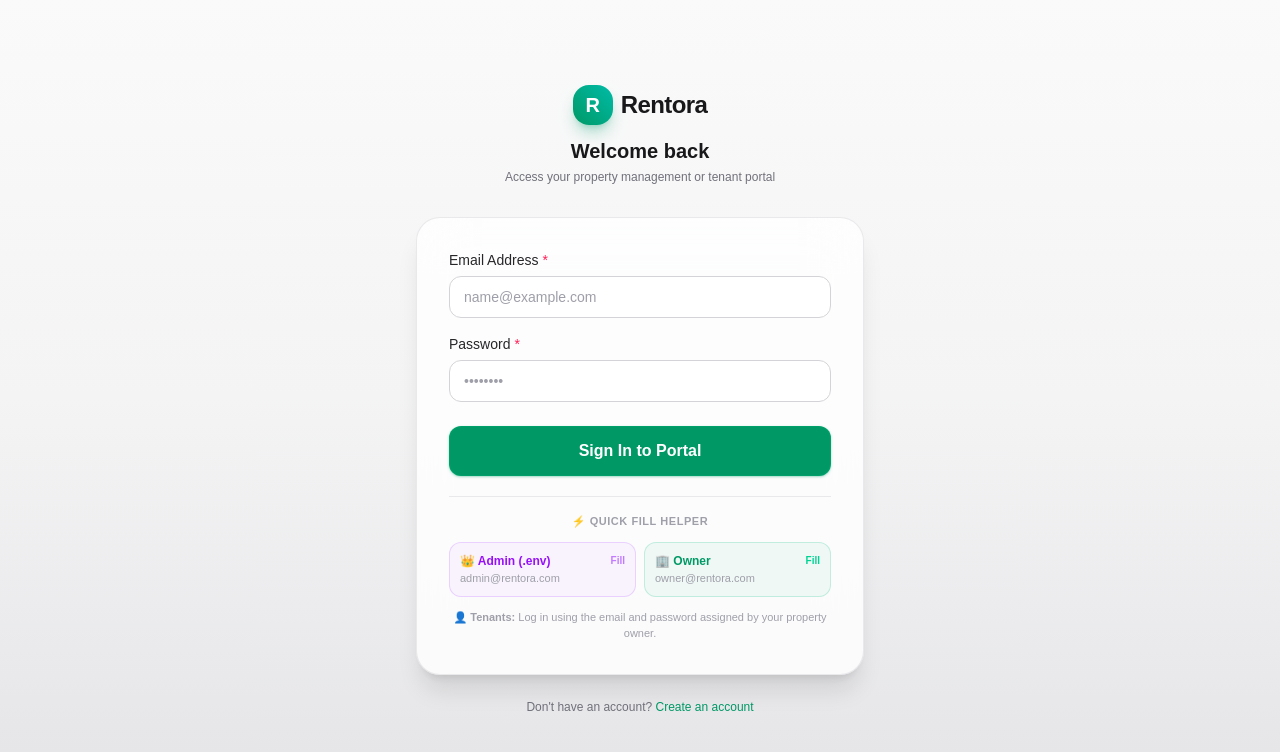
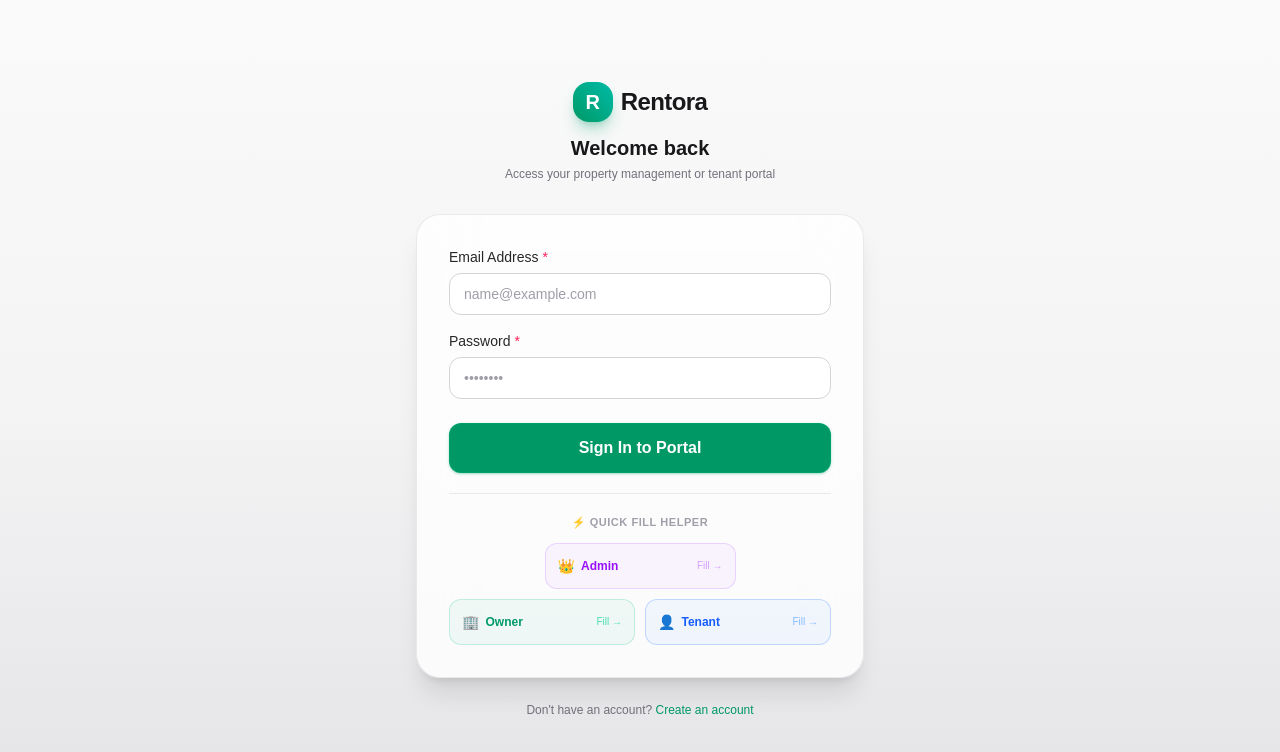
Before and after one commit to Siratul804/Rentora, a Next.js app: page /login in a window 1280 px wide. Shown: the top 752 px of the page. Built offline with nearby package versions, Linux system fonts and the light colour scheme; no server answers.

Commit message:
ui adjustments

```diff
--- a/app/page.js
+++ b/app/page.js
@@ -38,9 +38,7 @@
       {/* Hero Section */}
       <main className="flex-1 flex flex-col items-center justify-center px-6 sm:px-12 py-16 max-w-6xl mx-auto w-full text-center space-y-12">
         <div className="space-y-4 max-w-3xl mx-auto">
-          <div className="inline-flex items-center gap-2 px-3 py-1.5 rounded-full border border-emerald-500/30 bg-emerald-500/10 text-emerald-400 text-xs font-semibold">
-            <span>✨</span> Next-Generation Rental Operations & On-Demand Dispatch
-          </div>
+
           <h1 className="text-4xl sm:text-6xl font-extrabold tracking-tight text-white leading-tight">
             One Platform. <br />
             <span className="bg-gradient-to-r from-emerald-400 via-teal-300 to-sky-400 bg-clip-text text-transparent">
@@ -139,31 +137,6 @@
           </div>
         </div>
 
-        {/* Architecture Visual Diagram */}
-        <div className="w-full p-8 rounded-3xl border border-zinc-800 bg-zinc-900/40 text-left space-y-4">
-          <div className="flex items-center justify-between">
-            <span className="text-xs uppercase tracking-wider font-bold text-zinc-400">
-              System Architecture & Routing Flow
-            </span>
-            <Badge variant="neutral" size="sm">Multi-Tenant RBAC</Badge>
-          </div>
-
-          <div className="p-5 rounded-2xl bg-zinc-950 font-mono text-xs text-zinc-300 overflow-x-auto leading-relaxed border border-zinc-800/80">
-            <pre className="text-emerald-400 font-bold mb-2">                    RENTORA WEB APP</pre>
-            <pre className="text-zinc-500">                          │</pre>
-            <pre className="text-teal-400 font-bold">                       Next.js</pre>
-            <pre className="text-zinc-500">                          │</pre>
-            <pre className="text-zinc-400">          ┌───────────────┼───────────────┐</pre>
-            <pre className="text-zinc-400">          ↓               ↓               ↓</pre>
-            <pre><span className="text-purple-400 font-bold">       /admin</span><span className="text-zinc-500">           </span><span className="text-emerald-400 font-bold">/owner</span><span className="text-zinc-500">          </span><span className="text-blue-400 font-bold">/tenant</span></pre>
-            <pre className="text-zinc-400">          │               │               │</pre>
-            <pre className="text-zinc-400">          └───────────────┼───────────────┘</pre>
-            <pre className="text-zinc-500">                          ↓</pre>
-            <pre className="text-amber-400 font-bold">                     Backend API</pre>
-            <pre className="text-zinc-500">                          ↓</pre>
-            <pre className="text-emerald-500 font-bold">                       MongoDB</pre>
-          </div>
-        </div>
       </main>
 
       {/* Footer */}
--- a/components/forms/LoginForm.jsx
+++ b/components/forms/LoginForm.jsx
@@ -82,43 +82,66 @@
       </form>
 
       {/* Role explanation & helper */}
-      <div className="pt-4 border-t border-zinc-200/80 dark:border-zinc-800 space-y-3">
+      {/* Role explanation & helper */}
+      <div className="pt-5 border-t border-zinc-200/80 dark:border-zinc-800 space-y-3">
         <div className="text-[11px] font-semibold uppercase tracking-wider text-zinc-400 dark:text-zinc-500 text-center">
           ⚡ Quick Fill Helper
         </div>
 
-        <div className="grid grid-cols-1 sm:grid-cols-2 gap-2">
+        <div className="flex flex-col gap-2.5">
+          {/* Admin — centered single */}
+          <div className="flex justify-center">
             <button
               type="button"
               onClick={() => handleQuickFill("admin@rentora.com", "admin123456")}
-            className="p-2.5 rounded-xl border border-purple-500/20 bg-purple-500/5 hover:bg-purple-500/10 text-left transition-colors text-xs"
+              className="group w-full sm:w-1/2 p-3 rounded-xl border border-purple-500/20 bg-purple-500/5 hover:bg-purple-500/10 hover:border-purple-500/40 active:scale-[0.98] text-left transition-all duration-200 text-xs"
             >
-            <div className="font-semibold text-purple-600 dark:text-purple-400 flex items-center justify-between">
-              <span>👑 Admin (.env)</span>
-              <span className="text-[10px] text-purple-400">Fill</span>
+              <div className="font-semibold text-purple-600 dark:text-purple-400 flex items-center justify-between gap-2">
+                <span className="flex items-center gap-1.5">
+                  <span className="text-sm">👑</span>
+                  <span>Admin</span>
+                </span>
+                <span className="text-[10px] font-medium text-purple-400 opacity-70 group-hover:opacity-100 transition-opacity">
+                  Fill →
+                </span>
               </div>
-            <div className="text-[11px] text-zinc-400 truncate mt-0.5">
-              admin@rentora.com
+            </button>
+          </div>
+
+          {/* Owner + Tenant — side by side */}
+          <div className="grid grid-cols-2 gap-2.5">
+            <button
+              type="button"
+              onClick={() => handleQuickFill("23201128@uap-bd.edu", "23201128")}
+              className="group p-3 rounded-xl border border-emerald-500/20 bg-emerald-500/5 hover:bg-emerald-500/10 hover:border-emerald-500/40 active:scale-[0.98] text-left transition-all duration-200 text-xs"
+            >
+              <div className="font-semibold text-emerald-600 dark:text-emerald-400 flex items-center justify-between gap-2">
+                <span className="flex items-center gap-1.5">
+                  <span className="text-sm">🏢</span>
+                  <span>Owner</span>
+                </span>
+                <span className="text-[10px] font-medium text-emerald-400 opacity-70 group-hover:opacity-100 transition-opacity">
+                  Fill →
+                </span>
               </div>
             </button>
 
             <button
               type="button"
-            onClick={() => handleQuickFill("owner@rentora.com", "owner123456")}
-            className="p-2.5 rounded-xl border border-emerald-500/20 bg-emerald-500/5 hover:bg-emerald-500/10 text-left transition-colors text-xs"
+              onClick={() => handleQuickFill("23201111@uap-bd.edu", "23201111")}
+              className="group p-3 rounded-xl border border-blue-500/25 bg-blue-500/5 hover:bg-blue-500/10 hover:border-blue-500/40 active:scale-[0.98] text-left transition-all duration-200 text-xs"
             >
-            <div className="font-semibold text-emerald-600 dark:text-emerald-400 flex items-center justify-between">
-              <span>🏢 Owner</span>
-              <span className="text-[10px] text-emerald-400">Fill</span>
-            </div>
-            <div className="text-[11px] text-zinc-400 truncate mt-0.5">
-              owner@rentora.com
+              <div className="font-semibold text-blue-600 dark:text-blue-400 flex items-center justify-between gap-2">
+                <span className="flex items-center gap-1.5">
+                  <span className="text-sm">👤</span>
+                  <span>Tenant</span>
+                </span>
+                <span className="text-[10px] font-medium text-blue-400 opacity-70 group-hover:opacity-100 transition-opacity">
+                  Fill →
+                </span>
               </div>
             </button>
           </div>
-
-        <div className="text-[11px] text-zinc-400 dark:text-zinc-500 text-center">
-          👤 <strong>Tenants:</strong> Log in using the email and password assigned by your property owner.
         </div>
       </div>
     </div>
```
Lines whose indentation alone changed are shown as unchanged.
